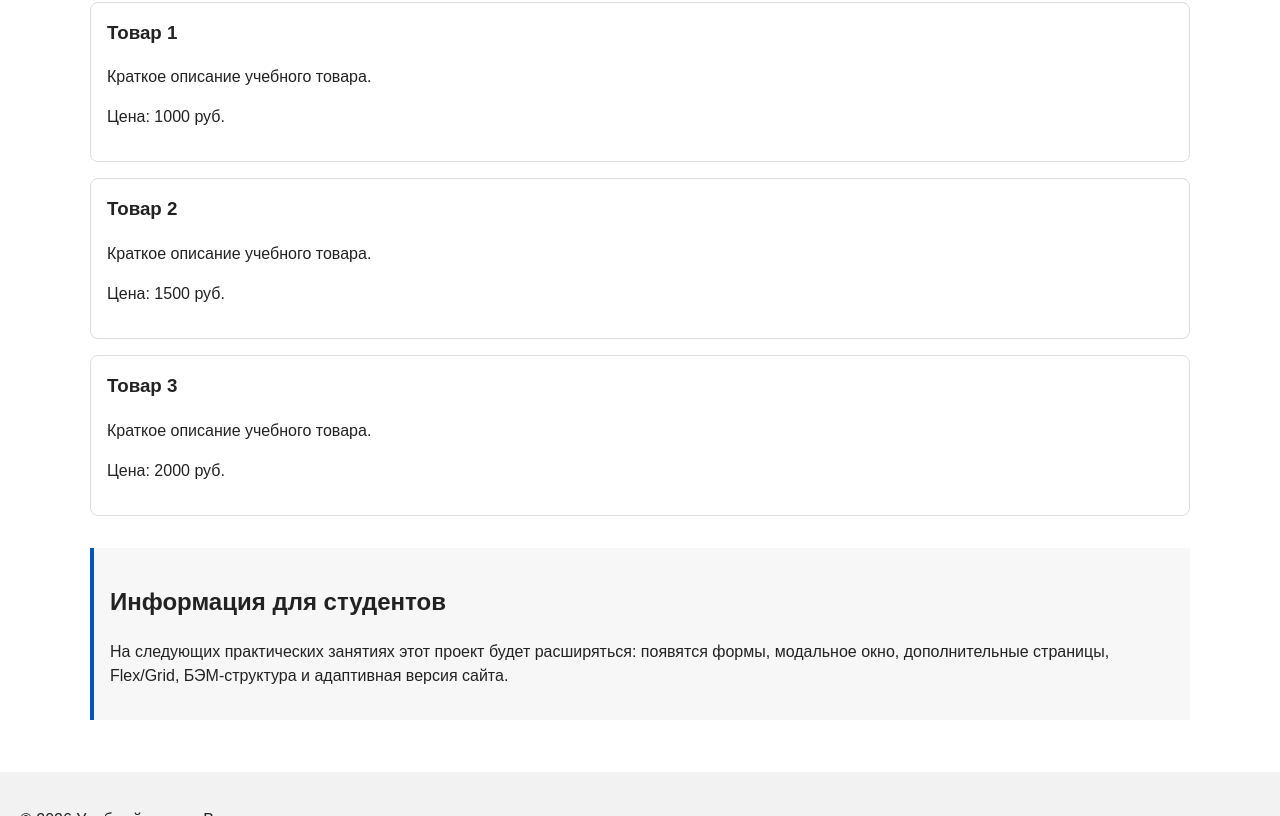
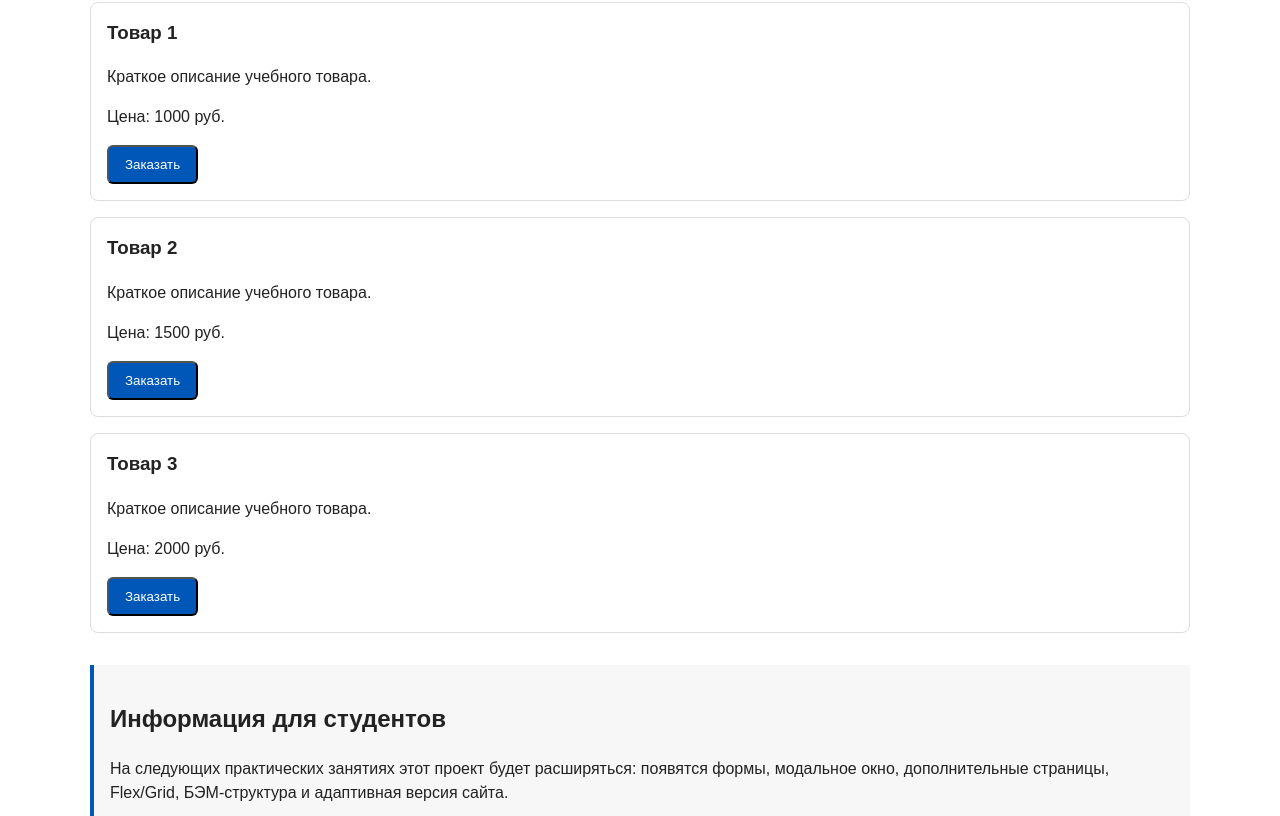
Before and after one commit to Ydemi424/kr1-html-css-shop, a plain HTML site: page index.html in a window 1280 px wide. Shown: the part 746-1562 px from the top of the page. Drawn offline with Linux system fonts and the light colour scheme.

Commit message:
restore: bring back order buttons and dialog trigger

```diff
--- a/index.html
+++ b/index.html
@@ -54,18 +54,27 @@
     <h3>Товар 1</h3>
     <p>Краткое описание учебного товара.</p>
     <p>Цена: 1000 руб.</p>
+    <button class="button product-card__button" type="button" data-product="Товар 1">
+  Заказать
+</button>
   </article>
 
   <article class="product-card">
     <h3>Товар 2</h3>
     <p>Краткое описание учебного товара.</p>
     <p>Цена: 1500 руб.</p>
+    <button class="button product-card__button" type="button" data-product="Товар 2">
+  Заказать
+</button>
   </article>
 
   <article class="product-card">
     <h3>Товар 3</h3>
     <p>Краткое описание учебного товара.</p>
     <p>Цена: 2000 руб.</p>
+    <button class="button product-card__button" type="button" data-product="Товар 3">
+  Заказать
+</button>
   </article>
 </section>
 
```
Also changed, not shown: 1 other file.
